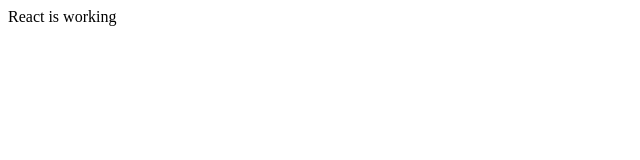
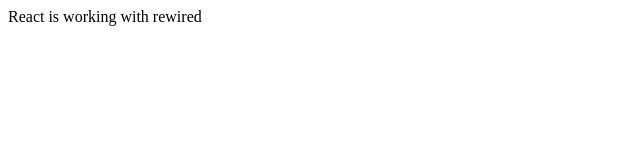
Before and after one commit to tangentlin/sas-embedable-react-vis, a React (Create React App) app: page / in a window 1280 px wide. Shown: the top 160 px of the page, without its empty margins (0-640 px from the left). Built offline with nearby package versions, Linux system fonts and the light colour scheme.

Commit message:
Replace with rewired

```diff
--- /dev/null
+++ b/config-overrides.js
@@ -0,0 +1,4 @@
+module.exports = function override(config, env) {
+    //do stuff with the webpack config...
+    return config;
+}
--- a/src/App.tsx
+++ b/src/App.tsx
@@ -3,7 +3,7 @@
 function App() {
   return (
     <div>
-      React is working
+      React is working with rewired
     </div>
   );
 }
```
Also changed, not shown: package.json (+14 -11 lines), 1 other file (tests, documents, lock files or other folders).
